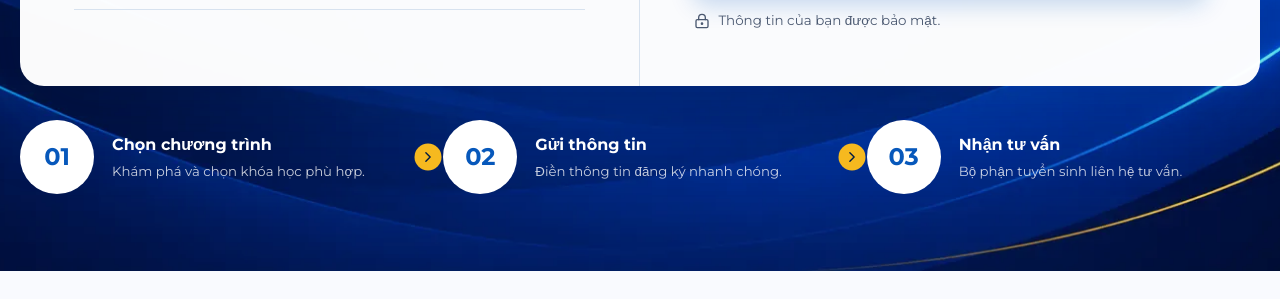
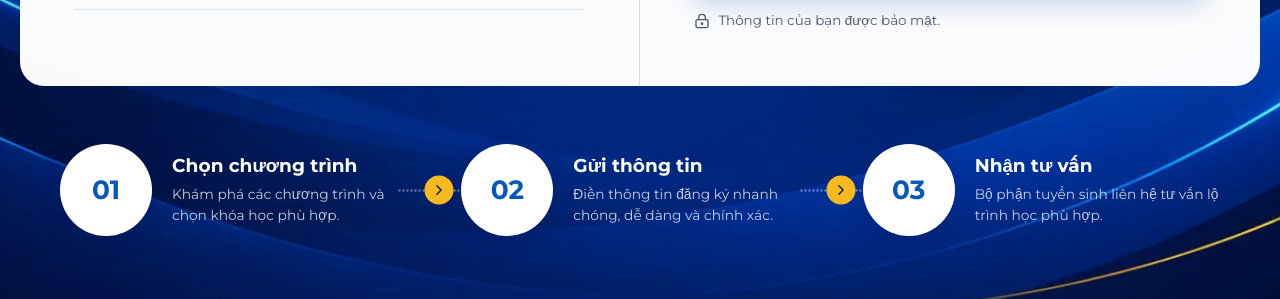
Before and after one commit to Tafi00/congdoanldp, a React (Vite) app: page / in a window 1280 px wide. Shown: the part 2440-2739 px from the top of the page. Built offline with nearby package versions, Linux system fonts and the light colour scheme; no server answers; a web font is replaced by a local one.

Commit message:
style: align registration steps with mockup

```diff
--- a/src/sections/home/RegistrationSection.css
+++ b/src/sections/home/RegistrationSection.css
@@ -4,6 +4,10 @@
   background-position: center;
   background-repeat: no-repeat;
   background-size: cover;
+}
+
+.registration-section > .container {
+  width: min(calc(100% - 40px), 1284px);
 }
 
 .registration-panel {
@@ -128,12 +132,12 @@
 }
 
 .registration-steps {
-  --registration-step-gap: 30px;
+  --registration-step-gap: 44px;
 
   display: grid;
   grid-template-columns: repeat(3, 1fr);
   gap: var(--registration-step-gap);
-  margin: 34px 0 0;
+  margin: 58px 40px 4px;
   padding: 0;
   color: white;
   list-style: none;
@@ -143,50 +147,75 @@
   position: relative;
   display: flex;
   align-items: center;
-  gap: 18px;
+  gap: 20px;
+  min-width: 0;
 }
 
 .registration-steps li > strong {
   display: grid;
-  width: 74px;
-  height: 74px;
-  flex: 0 0 74px;
+  width: 92px;
+  height: 92px;
+  flex: 0 0 92px;
   place-items: center;
   border: 7px solid rgb(255 255 255 / 42%);
   border-radius: 50%;
   background: white;
   color: var(--color-primary-700);
   font-family: var(--font-display);
-  font-size: 1.5rem;
+  font-size: 1.65rem;
+  line-height: 1;
+  box-shadow: 0 8px 22px rgb(0 23 72 / 18%);
 }
 
 .registration-steps span {
   display: grid;
-  gap: 4px;
+  min-width: 0;
+  gap: 7px;
 }
 
 .registration-steps b {
   font-family: var(--font-display);
-  font-size: 1rem;
+  font-size: 1.16rem;
+  line-height: 1.25;
 }
 
 .registration-steps small {
   color: rgb(255 255 255 / 78%);
-  font-size: 0.83rem;
+  font-size: 0.86rem;
+  line-height: 1.55;
 }
 
 .registration-steps i {
   position: absolute;
   top: 50%;
   right: calc(var(--registration-step-gap) / -2);
+  z-index: 1;
   display: grid;
-  width: 27px;
-  height: 27px;
+  width: 29px;
+  height: 29px;
   place-items: center;
   border-radius: 50%;
   background: var(--color-accent-500);
   color: var(--color-primary-950);
   transform: translate(50%, -50%);
+}
+
+.registration-steps i::before,
+.registration-steps i::after {
+  position: absolute;
+  top: 50%;
+  width: 26px;
+  border-top: 2px dotted rgb(255 255 255 / 46%);
+  content: "";
+  transform: translateY(-50%);
+}
+
+.registration-steps i::before {
+  right: 100%;
+}
+
+.registration-steps i::after {
+  left: 100%;
 }
 
 @media (max-width: 980px) {
@@ -201,6 +230,8 @@
 
   .registration-steps {
     grid-template-columns: 1fr;
+    gap: 24px;
+    margin-inline: 0;
   }
 
   .registration-steps i {
@@ -215,8 +246,10 @@
   }
 
   .registration-steps li > strong {
-    width: 62px;
-    height: 62px;
-    flex-basis: 62px;
+    width: 70px;
+    height: 70px;
+    flex-basis: 70px;
+    border-width: 5px;
+    font-size: 1.35rem;
   }
 }
--- a/src/sections/home/RegistrationSection.tsx
+++ b/src/sections/home/RegistrationSection.tsx
@@ -15,9 +15,21 @@ const benefits = [
 ];
 
 const steps = [
-  ["01", "Chọn chương trình", "Khám phá và chọn khóa học phù hợp."],
-  ["02", "Gửi thông tin", "Điền thông tin đăng ký nhanh chóng."],
-  ["03", "Nhận tư vấn", "Bộ phận tuyển sinh liên hệ tư vấn."],
+  [
+    "01",
+    "Chọn chương trình",
+    "Khám phá các chương trình và chọn khóa học phù hợp.",
+  ],
+  [
+    "02",
+    "Gửi thông tin",
+    "Điền thông tin đăng ký nhanh chóng, dễ dàng và chính xác.",
+  ],
+  [
+    "03",
+    "Nhận tư vấn",
+    "Bộ phận tuyển sinh liên hệ tư vấn lộ trình học phù hợp.",
+  ],
 ];
 
 export function RegistrationSection() {
```
